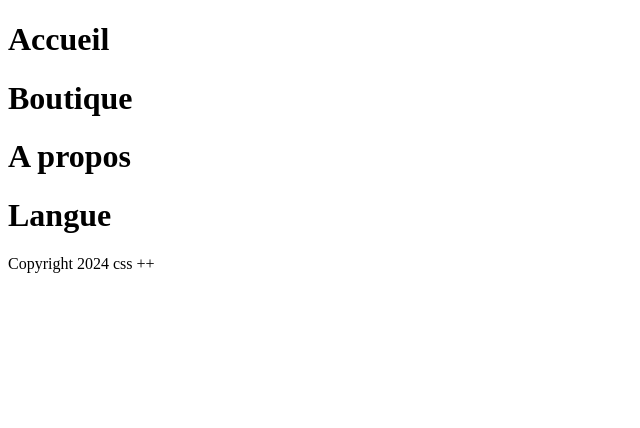
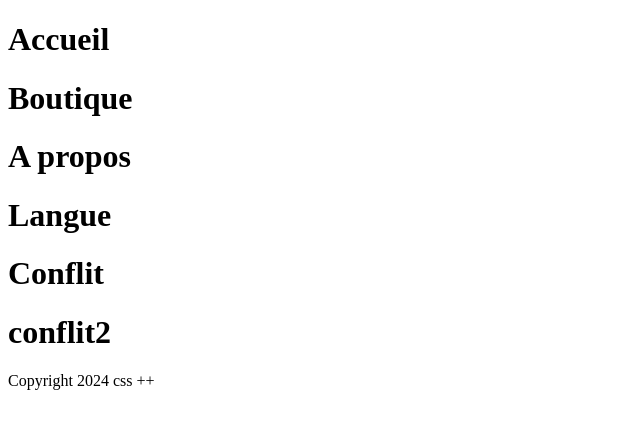
Before and after one commit to DonovanViger/projetGITTDC, a plain HTML site: page index.html in a window 1280 px wide. Shown: the whole page, without its empty margins (0-640 px from the left). Drawn offline with Linux system fonts and the light colour scheme.

Commit message:
ajustement header

```diff
--- a/index.html
+++ b/index.html
@@ -11,6 +11,8 @@
         <h1>Boutique</h1>
         <h1>A propos</h1>
         <h1>Langue</h1>
+        <h1>Conflit</h1>
+        <h1>conflit2</h1>
     </header>
     <footer>
         Copyright 2024 css ++
```
